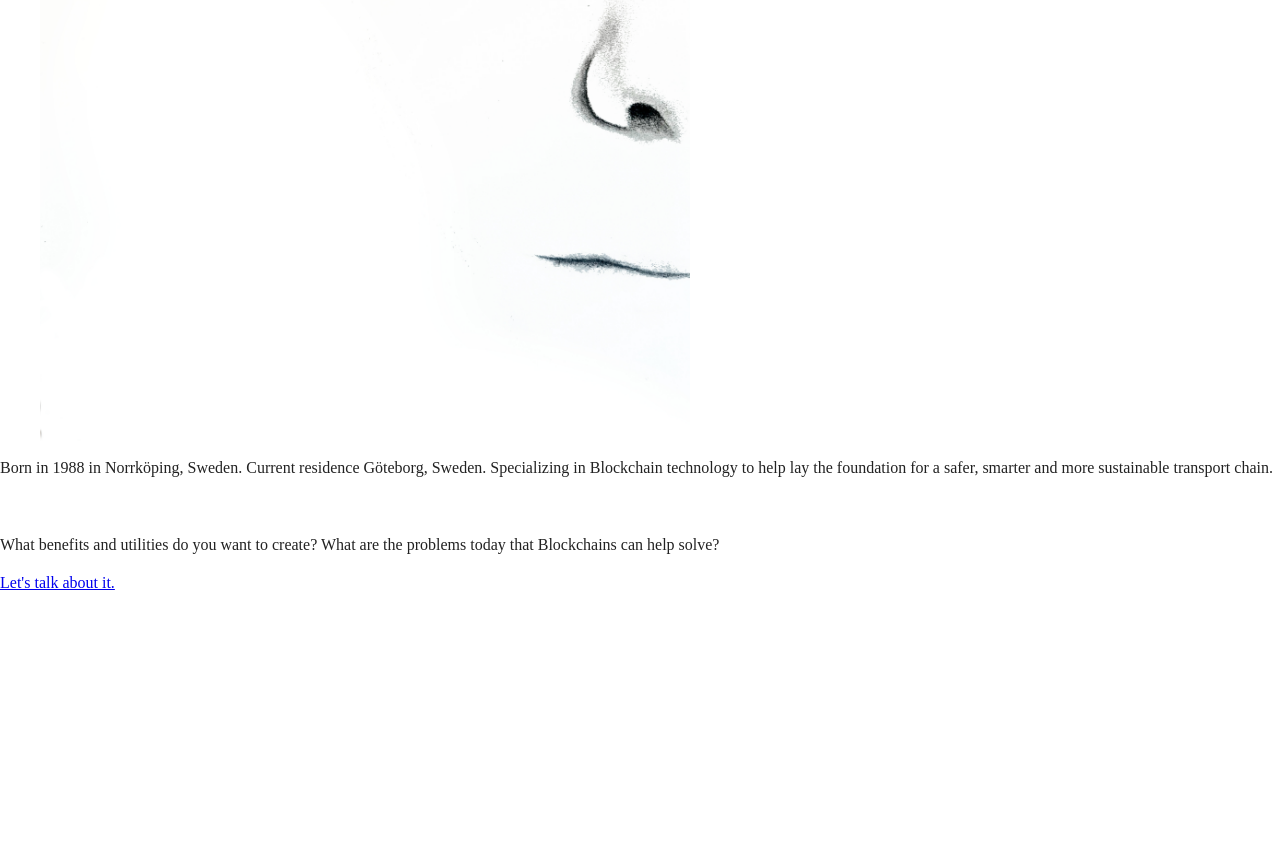
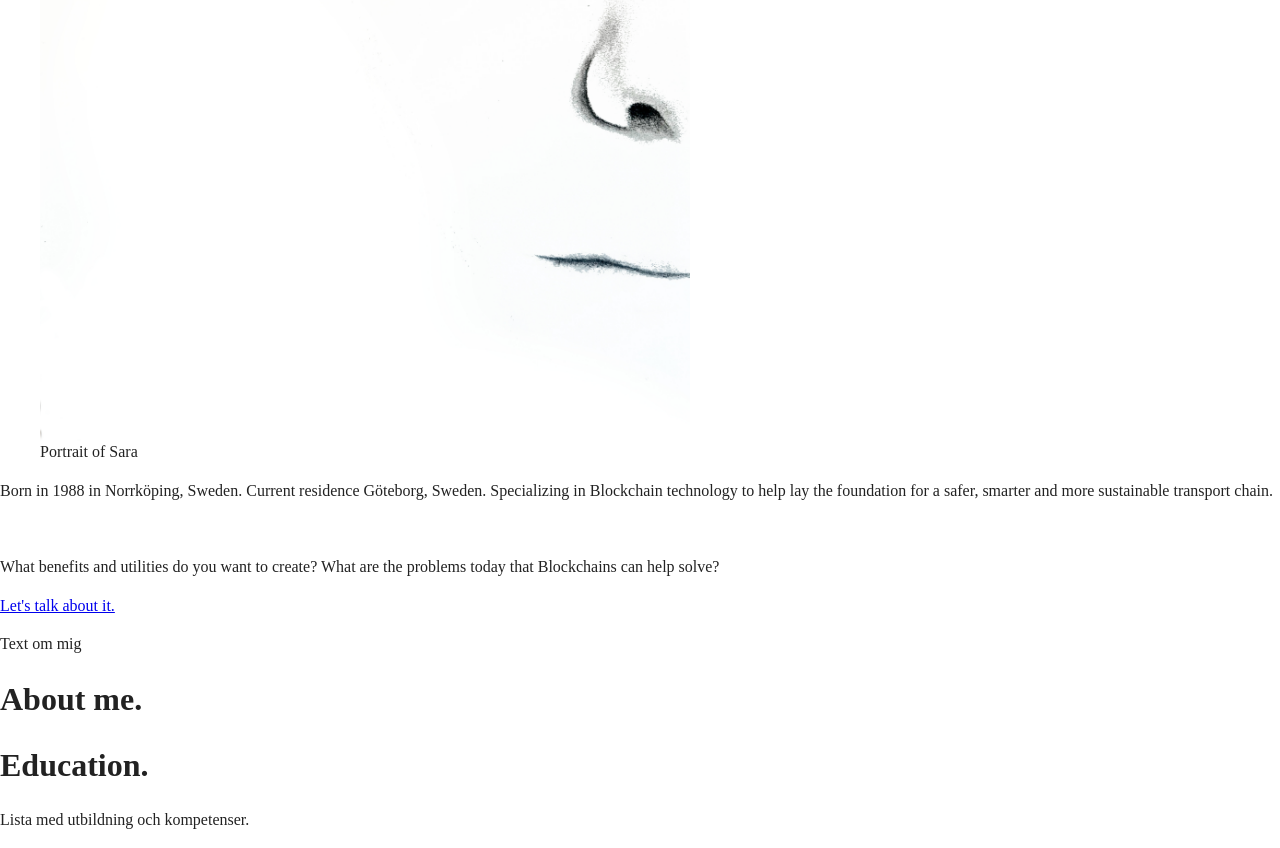
Before and after one commit to Medieinstitutet/cv-med-css-soderlinds, a website built with Parcel: page index.html in a window 1280 px wide. Shown: the part 579-1427 px from the top of the page. Before the commit the page ends 1174 px from the top, so only its background shows below. Built offline with nearby package versions, Linux system fonts and the light colour scheme.

Commit message:
tillägg

```diff
--- a/index.html
+++ b/index.html
@@ -30,7 +30,8 @@
       </div>
       <div>
         <figure>
-          <img src="Sara.jpg" alt="portrait Sara" title="Portrait Sara" width="650" height="879">
+          <img src="Sara.jpg" width="650" height="879">
+          <figcaption>Portrait of Sara</figcaption>
         </figure>
       </div>
       <div>
@@ -43,6 +44,22 @@
         <a href="mailto:soderlind.sara@gmail.com">Let's talk about it.</a>
       </div>
     </section>
+    <section>
+      <div>
+        <p>Text om mig</p>
+      </div>
+      <div>
+        <h1>About me.</h1>
+      </div>
+    </section>
+    <section>
+      <div>
+        <h1>Education.</h1>
+      </div>
+      <div>
+        <p>Lista med utbildning och kompetenser.</p>
+      </div>
+    </section>
   </main>
 </body>
 
```
Also changed, not shown: img/mobil1.png, img/mobil2.png (deleted), img/mobil3.png (deleted), img/skiss8.png (added), 1 other file.
